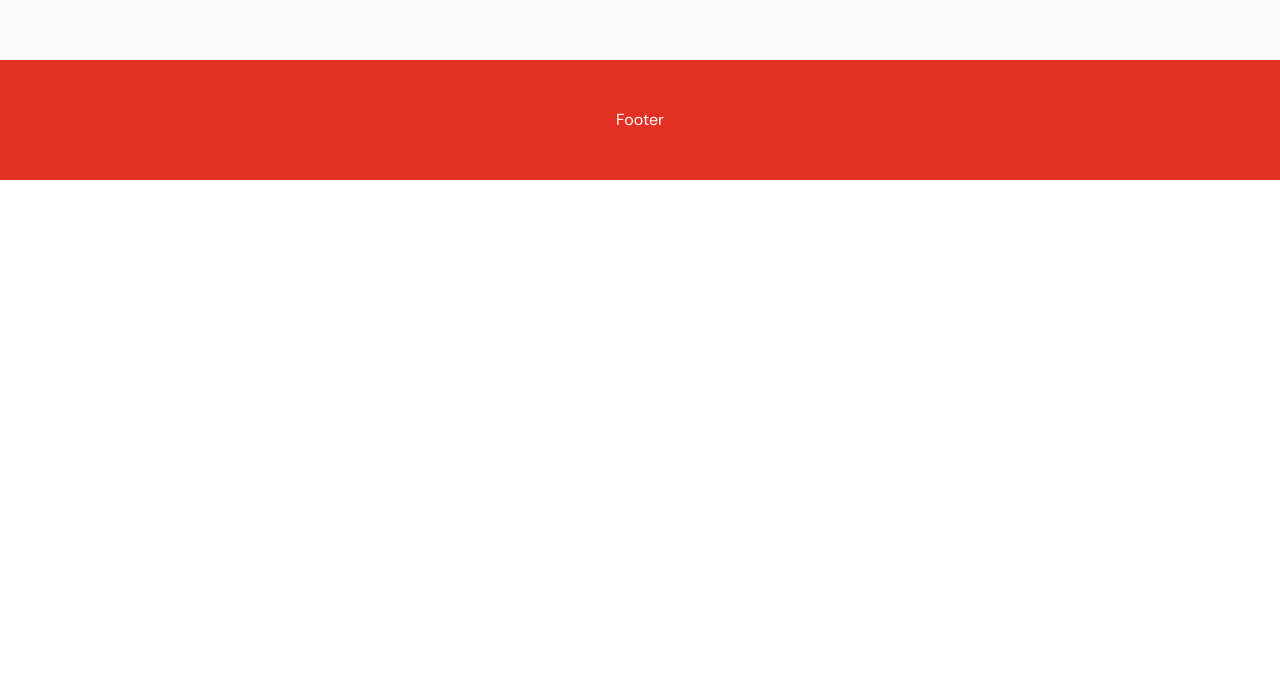
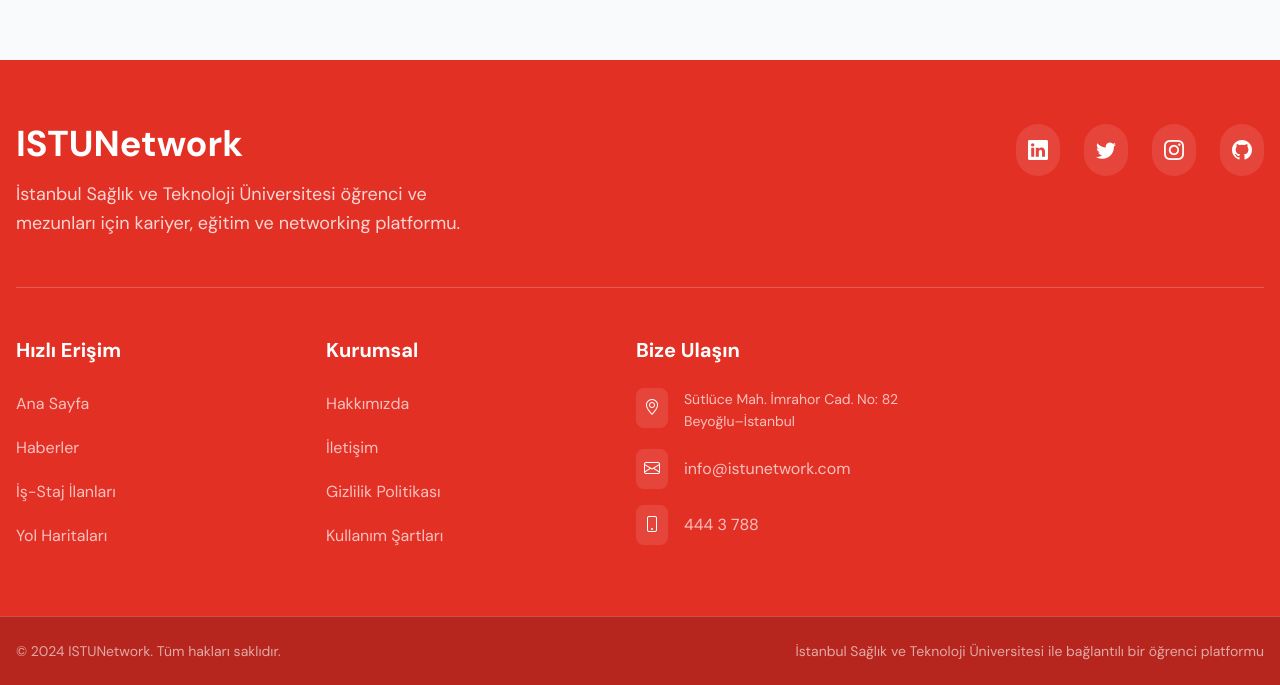
Before and after one commit to enesmuzaffer22/istun-network, a React (Vite) app in the folder frontend/: page / in a window 1280 px wide. Shown: the part 3505-4190 px from the top of the page. Before the commit the page ends 3685 px from the top, so only its background shows below. Built offline with nearby package versions, Linux system fonts and the light colour scheme.

Commit message:
feat: added new layout for footer.

```diff
--- a/frontend/src/components/Footer.jsx
+++ b/frontend/src/components/Footer.jsx
@@ -1,10 +1,149 @@
 import React from "react";
+import { Link } from "react-router-dom";
 
 function Footer() {
   return (
-    <div className="flex justify-center items-center w-full py-12 bg-primary text-white">
-      Footer
-    </div>
+    <footer className="bg-primary text-white">
+      {/* Ana Footer İçeriği */}
+      <div className="2xl:px-[120px] px-4 py-16">
+        {/* Üst Kısım - Logo ve CTA */}
+        <div className="flex flex-col md:flex-row justify-between mb-12 gap-8">
+          {/* Logo ve Açıklama Grubu */}
+          <div className="text-left">
+            <div className="mb-4">
+              <span className="text-4xl font-bold text-white">ISTUNetwork</span>
+            </div>
+            <p className="text-white/80 text-lg max-w-md leading-relaxed">
+              İstanbul Sağlık ve Teknoloji Üniversitesi öğrenci ve mezunları için kariyer,
+              eğitim ve networking platformu.
+            </p>
+          </div>
+
+          {/* Sosyal Medya Grubu */}
+          <div className="flex space-x-6 h-max">
+            <a href="#" className="bg-white/10 hover:bg-white p-3 rounded-full transition-all duration-300 group">
+              <i className="bi bi-linkedin text-xl text-white group-hover:text-primary"></i>
+            </a>
+            <a href="#" className="bg-white/10 hover:bg-white p-3 rounded-full transition-all duration-300 group">
+              <i className="bi bi-twitter text-xl text-white group-hover:text-primary"></i>
+            </a>
+            <a href="#" className="bg-white/10 hover:bg-white p-3 rounded-full transition-all duration-300 group">
+              <i className="bi bi-instagram text-xl text-white group-hover:text-primary"></i>
+            </a>
+            <a href="#" className="bg-white/10 hover:bg-white p-3 rounded-full transition-all duration-300 group">
+              <i className="bi bi-github text-xl text-white group-hover:text-primary"></i>
+            </a>
+          </div>
+        </div>
+
+        {/* Orta Kısım - Linkler */}
+        <div className="border-t border-white/20 pt-12 flex">
+          <div className="grid grid-cols-1 md:grid-cols-3 gap-12">
+            {/* Hızlı Linkler */}
+            <div className="text-left">
+              <h3 className="text-xl font-bold mb-6 text-white">Hızlı Erişim</h3>
+              <div className="space-y-3">
+                <div>
+                  <Link to="/" className="text-white/70 hover:text-white transition-colors duration-300 block py-1">
+                    Ana Sayfa
+                  </Link>
+                </div>
+                <div>
+                  <Link to="/haberler" className="text-white/70 hover:text-white transition-colors duration-300 block py-1">
+                    Haberler
+                  </Link>
+                </div>
+                <div>
+                  <Link to="/kariyer" className="text-white/70 hover:text-white transition-colors duration-300 block py-1">
+                    İş-Staj İlanları
+                  </Link>
+                </div>
+                <div>
+                  <Link to="/yol-haritalari" className="text-white/70 hover:text-white transition-colors duration-300 block py-1">
+                    Yol Haritaları
+                  </Link>
+                </div>
+              </div>
+            </div>
+
+            {/* Kurumsal */}
+            <div className="text-left">
+              <h3 className="text-xl font-bold mb-6 text-white">Kurumsal</h3>
+              <div className="space-y-3">
+                <div>
+                  <a href="#" className="text-white/70 hover:text-white transition-colors duration-300 block py-1">
+                    Hakkımızda
+                  </a>
+                </div>
+                <div>
+                  <a href="#" className="text-white/70 hover:text-white transition-colors duration-300 block py-1">
+                    İletişim
+                  </a>
+                </div>
+                <div>
+                  <a href="#" className="text-white/70 hover:text-white transition-colors duration-300 block py-1">
+                    Gizlilik Politikası
+                  </a>
+                </div>
+                <div>
+                  <a href="#" className="text-white/70 hover:text-white transition-colors duration-300 block py-1">
+                    Kullanım Şartları
+                  </a>
+                </div>
+              </div>
+            </div>
+
+            {/* İletişim */}
+            <div className="text-left">
+              <h3 className="text-xl font-bold mb-6 text-white">Bize Ulaşın</h3>
+              <div className="space-y-4">
+                <div className="flex items-start justify-start">
+                  <div className="bg-white/10 p-2 rounded-lg mr-4 flex-shrink-0">
+                    <i className="bi bi-geo-alt text-white"></i>
+                  </div>
+                  <div>
+                    <p className="text-white/70 text-sm leading-relaxed">
+                      Sütlüce Mah. İmrahor Cad. No: 82<br/>
+                      Beyoğlu–İstanbul
+                    </p>
+                  </div>
+                </div>
+                <div className="flex items-center justify-start">
+                  <div className="bg-white/10 p-2 rounded-lg mr-4">
+                    <i className="bi bi-envelope text-white"></i>
+                  </div>
+                  <a href="mailto:info@istunetwork.com" className="text-white/70 hover:text-white transition-colors duration-300">
+                    info@istunetwork.com
+                  </a>
+                </div>
+                <div className="flex items-center justify-start">
+                  <div className="bg-white/10 p-2 rounded-lg mr-4">
+                    <i className="bi bi-phone text-white"></i>
+                  </div>
+                  <a href="tel:+904443788" className="text-white/70 hover:text-white transition-colors duration-300">
+                    444 3 788
+                  </a>
+                </div>
+              </div>
+            </div>
+          </div>
+        </div>
+      </div>
+
+      {/* Alt Kısım - Telif Hakkı */}
+      <div className="bg-black/20 border-t border-white/20">
+        <div className="2xl:px-[120px] px-4 py-6">
+          <div className="flex flex-col md:flex-row justify-between items-center text-center md:text-left">
+            <div className="text-white/60 text-sm mb-4 md:mb-0">
+              © 2024 ISTUNetwork. Tüm hakları saklıdır.
+            </div>
+            <div className="text-white/60 text-sm">
+              İstanbul Sağlık ve Teknoloji Üniversitesi ile bağlantılı bir öğrenci platformu
+            </div>
+          </div>
+        </div>
+      </div>
+    </footer>
   );
 }
 
```
